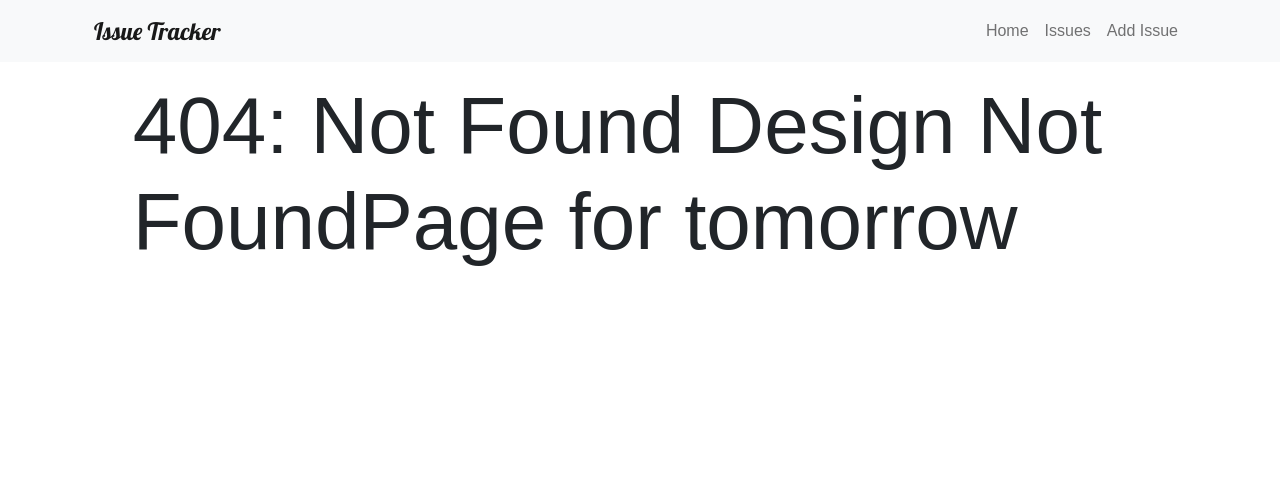
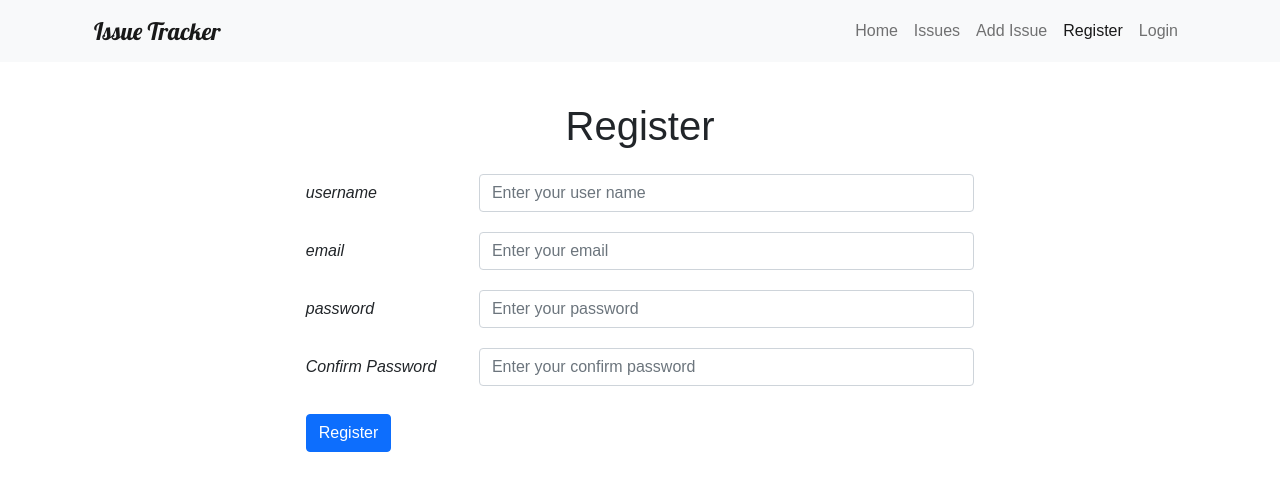
Before and after one commit to samimwebdev/issue-tracker-CRUD-app, a React (Vite) app: page /register in a window 1280 px wide. Before the commit this address had no page. Shown: the top 490 px of the page. Built offline with nearby package versions, Linux system fonts and the light colour scheme; a web font is replaced by a local one.

Commit message:
Starting authentication part

```diff
--- a/package.json
+++ b/package.json
@@ -8,6 +8,7 @@
     "preview": "vite preview"
   },
   "dependencies": {
+    "axios": "^0.26.1",
     "bootstrap": "5.1.3",
     "date-fns": "^2.28.0",
     "react": "^17.0.2",
--- a/src/App.jsx
+++ b/src/App.jsx
@@ -12,13 +12,10 @@ import Navigation from './Navigation'
 
 import './index.css'
 import 'react-toastify/dist/ReactToastify.css'
+import Register from './auth/Register'
+import Login from './auth/Login'
 
 const App = () => {
-  const [totalCount, setTotalCount] = useState(0)
-  const [newCount, setNewCount] = useState(0)
-  const [progressCount, setProgressCount] = useState(0)
-  const [completedCount, setCompletedCount] = useState(0)
-
   return (
     <>
       <ToastContainer
@@ -38,6 +35,8 @@ const App = () => {
                 <Route path='/add' element={<AddIssue />} />
                 <Route path='/edit/:id' element={<EditIssue />} />
                 <Route path='/issues' element={<Issues />} />
+                <Route path='/register' element={<Register />} />
+                <Route path='/login' element={<Login />} />
                 <Route path='*' element={<NotFound />} />
               </Routes>
             </Container>
--- a/src/Navigation.jsx
+++ b/src/Navigation.jsx
@@ -20,6 +20,12 @@ const Navigation = () => {
             <Nav.Link as={NavLink} to='/add'>
               Add Issue
             </Nav.Link>
+            <Nav.Link as={NavLink} to='/register'>
+              Register
+            </Nav.Link>
+            <Nav.Link as={NavLink} to='/login'>
+              Login
+            </Nav.Link>
           </Nav>
         </Navbar.Collapse>
       </Container>
--- /dev/null
+++ b/src/auth/Login.jsx
@@ -0,0 +1,5 @@
+const Login = () => {
+  return <h1>Login</h1>
+}
+
+export default Login
--- /dev/null
+++ b/src/auth/Register.jsx
@@ -0,0 +1,153 @@
+import axios from 'axios'
+import { useContext, useState } from 'react'
+import { Form, Button, Row, Col } from 'react-bootstrap'
+import { AuthContext } from '../context/AuthContext'
+import TextInput from '../formInputs/TextInput'
+
+const Register = () => {
+  const [userInfo, setUserInfo] = useState({
+    username: '',
+    email: '',
+    password: '',
+    confirmPassword: '',
+  })
+
+  const [errors, setErrors] = useState({
+    username: '',
+    email: '',
+    password: '',
+    confirmPassword: '',
+  })
+
+  const handleChange = (evt) => {
+    setUserInfo({
+      ...userInfo,
+      [evt.target.name]: evt.target.value,
+    })
+
+    setErrors({
+      ...errors,
+      [evt.target.name]: '',
+    })
+  }
+
+  const handleSubmit = async (evt) => {
+    evt.preventDefault()
+    console.log(userInfo)
+    const { username, email, password, confirmPassword } = userInfo
+    //checking error
+    if (username === '') {
+      setErrors((prevErrors) => ({
+        ...prevErrors,
+        username: 'username is Required',
+      }))
+    }
+    const regex = /^[A-Za-z0-9._%+-]+@[A-Za-z0-9.-]+\.[A-Z]{2,}$/i
+    if (email === '' || !regex.test(email)) {
+      setErrors((prevErrors) => ({
+        ...prevErrors,
+        email: 'Email is Required and must be valid',
+      }))
+    }
+
+    if (password === '' || password.length < 6) {
+      setErrors((prevErrors) => ({
+        ...prevErrors,
+        password:
+          'password is Required and must be More that 6 character in length',
+      }))
+    }
+    if (confirmPassword === '' || password !== confirmPassword) {
+      setErrors((prevErrors) => ({
+        ...prevErrors,
+        confirmPassword: 'Confirm Password is Required and must match password',
+      }))
+    }
+
+    // return true if every element is true, otherwise False
+    const isValid = Object.values(userInfo).every((elm) => elm)
+    console.log(isValid)
+    if (isValid) {
+      evt.preventDefault()
+      //validation check
+      const authInfo = {
+        username,
+        email,
+        password,
+      }
+      try {
+        const response = await axios.post(
+          'http://localhost:1337/api/auth/local/register',
+          authInfo
+        )
+
+        console.log('Well done!')
+        console.log('User profile', response.data.user)
+        console.log('User token', response.data.jwt)
+        console.log('An error occurred:', error.response)
+      } catch (err) {
+        console.log(err.response)
+      }
+
+      // console.log(username, email, password, confirmPassword)
+    }
+  }
+
+  const { username, email, password, confirmPassword } = userInfo
+
+  return (
+    <Row>
+      <h1 className='mb-4 mt-4 text-center'>Register</h1>
+      <Col sm={{ span: 8, offset: 2 }}>
+        <Form onSubmit={handleSubmit} noValidate>
+          <TextInput
+            label='username'
+            type='text'
+            name='username'
+            onChange={handleChange}
+            value={username}
+            placeholder='Enter your user name'
+            error={errors.username}
+          />
+          <TextInput
+            label='email'
+            type='email'
+            name='email'
+            onChange={handleChange}
+            value={email}
+            placeholder='Enter your email'
+            error={errors.email}
+          />
+
+          <TextInput
+            label='password'
+            type='password'
+            name='password'
+            onChange={handleChange}
+            value={password}
+            placeholder='Enter your password'
+            error={errors.password}
+          />
+
+          <TextInput
+            label='Confirm Password'
+            type='password'
+            name='confirmPassword'
+            onChange={handleChange}
+            value={confirmPassword}
+            placeholder='Enter your confirm password'
+            error={errors.confirmPassword}
+          />
+
+          <div className='mt-4'>
+            <Button variant='primary' size='md' className='me-3' type='submit'>
+              Register
+            </Button>
+          </div>
+        </Form>
+      </Col>
+    </Row>
+  )
+}
+
+export default Register
--- /dev/null
+++ b/src/context/AuthContext.jsx
@@ -0,0 +1,19 @@
+import { createContext } from 'react'
+
+export const AuthContext = createContext()
+
+export const AuthProvider = ({ children }) => {
+  //   const register = (userInfo) => {
+  //     console.log(userInfo)
+  //   }
+  //   const login = (userInfo) => {
+  //     console.log(userInfo)
+  //   }
+
+  const value = {
+    register,
+    login,
+  }
+
+  return <AuthContext.Provider value={value}>{children}</AuthContext.Provider>
+}
```
Also changed, not shown: src/auth/useAuth.js (added), 1 other file (tests, documents, lock files or other folders).
